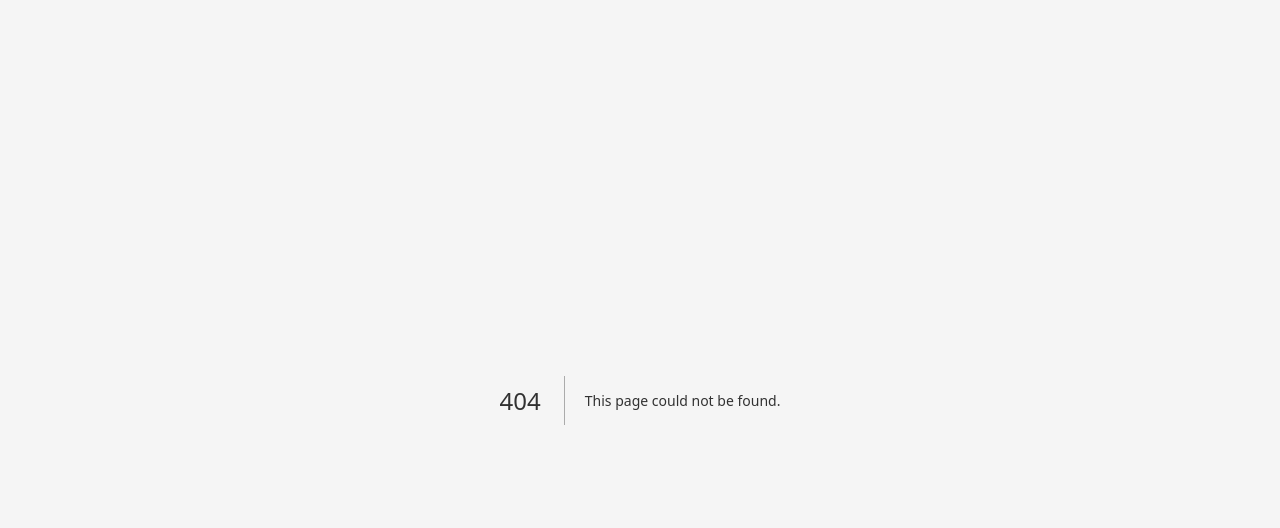
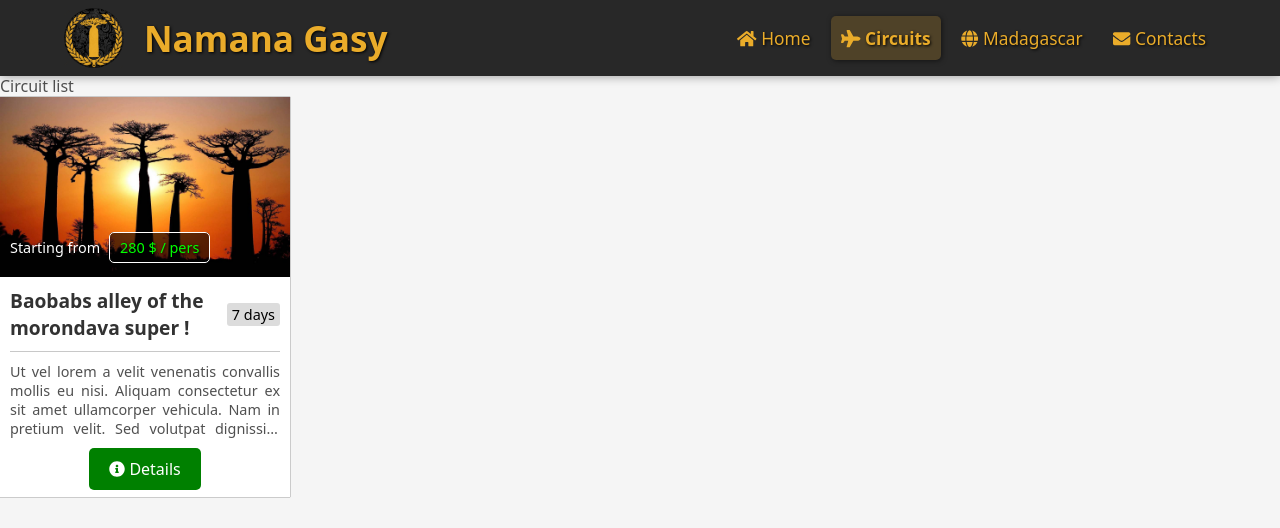
Before and after one commit to TAndrian/namanagasy, a Next.js app: page /circuits in a window 1280 px wide. Before the commit this address had no page. Shown: the top 528 px of the page. Built offline with nearby package versions, Linux system fonts and the light colour scheme.

Commit message:
add circuit card and page

```diff
--- a/components/AppLinks.jsx
+++ b/components/AppLinks.jsx
@@ -12,13 +12,13 @@ const linkList = [
 		content: "Home",
 		icon: ["fas", "home"],
 		title: "Go to homepage.",
-		link: "#0"
+		link: "/"
 	},
 	{
 		content: "Circuits",
 		icon: ["fas", "plane"],
 		title: "Available circuits for this season.",
-		link: "#0"
+		link: "/circuits"
 	},
 	{
 		content: "Madagascar",
@@ -34,8 +34,12 @@ const linkList = [
 	}
 ];
 
+const AppLinks = ({ active }) => {
 	const mappedLinks = linkList.map((link, key) => (
-	<li className={ `app-links__item ${key === 0 && "app-links__item--active"}` } key={ uuidv4() }>
+		<li
+			className={ `app-links__item ${key === active && "app-links__item--active"}` }
+			key={ uuidv4() }
+		>
 			<Link href={ link.link } passHref>
 				<a className="app-links__link" title={ link.title }>
 					<Icon className="app-links__icon mg-r-5" icon={ link.icon } />
@@ -45,10 +49,11 @@ const mappedLinks = linkList.map((link, key) => (
 		</li>
 	));
 
-const AppLinks = () => (
+	return (
 		<ul className="app-links">
 			{ mappedLinks }
 		</ul>
 	);
+};
 
 export default AppLinks;
--- /dev/null
+++ b/components/CircuitCard.jsx
@@ -0,0 +1,50 @@
+import React from "react";
+import { FontAwesomeIcon as Icon } from "@fortawesome/react-fontawesome";
+import { LazyLoadImage as Image } from "react-lazy-load-image-component";
+
+/*
+	Circuit card representing circuit data
+*/
+
+const CircuitCard = () => (
+	<article className="circuit-card o-h bg-white b-b f-c-st-st tr-200">
+		<div className="circuit-card__representation o-h w-100">
+			<div className="w-100 h-100">
+				<Image
+					className="w-100 h-100"
+					alt="Baobabs alley"
+					src="images/baobabs-morondava.jpg"
+				/>
+			</div>
+			<div className="circuit-card__data w-100 h-100 f-c-st-be">
+				<a
+					className="share w-20px h-20px o-h white pd-10 mg-10 br-r f-r-ce-ce tr-200"
+					href="#0"
+					title="Share this circuit."
+				>
+					<Icon icon={ ["fas", "share"] } />
+				</a>
+				<p className="pd-10 pd-b-20 fs-90 white">
+					Starting from <span className="price pd-5 pd-l-10 pd-r-10 mg-l-5 lime br-5">280 $ / pers</span>
+				</p>
+			</div>
+		</div>
+		<div className="circuit-card__about">
+			<div className="f-r-be-ce">
+				<h2 className="circuit-card__title fs-120 pd-10">Baobabs alley of the morondava super !</h2>
+				<p className="circuit-card__duration pd-5 mg-r-10 fs-90 black">7 days</p>
+			</div>
+			<div className="circuit-card__separator mg-l-10"></div>
+			<p className="circuit-card__text fs-90 pd-10 tx-j">
+				Ut vel lorem a velit venenatis convallis mollis eu nisi. Aliquam consectetur ex sit amet ullamcorper vehicula. Nam in pretium velit. Sed volutpat dignissim scelerisque. Aenean molestie odio libero, vel condimentum risus iaculis vitae.
+			</p>
+			<p className="tx-c mg-t-10">
+				<button className="circuit-card__details pd-10 pd-l-20 pd-r-20 bg-green white br-5 p tr-200">
+					<Icon icon={ ["fas", "info-circle"] } /> Details
+				</button>
+			</p>
+		</div>
+	</article>
+);
+
+export default CircuitCard;
--- a/components/Navbar.jsx
+++ b/components/Navbar.jsx
@@ -6,7 +6,7 @@ import AppLinks from "components/AppLinks";
 	Navigation bar
 */
 
-const Navbar = () => (
+const Navbar = ({ active }) => (
 	<nav className="navbar w-100">
 		<div className="container f-r-be-ce h-100">
 			<div className="f-r-st-ce">
@@ -17,7 +17,7 @@ const Navbar = () => (
 				/>
 				<h1 className="navbar__title fs-220 t">Namana Gasy</h1>
 			</div>
-			<AppLinks />
+			<AppLinks active={ active }/>
 			<div className="navbar__trigger o-h tr-200 br-r t fs-170 p" title="Menu">
 				<Icon icon={ ["fas", "bars"] } />
 			</div>
--- a/components/Page.jsx
+++ b/components/Page.jsx
@@ -5,9 +5,9 @@ import Navbar from "components/Navbar";
 	Pages template
 */
 
-const Page = ({ children }) => (
+const Page = ({ active, children }) => (
 	<main>
-		<Navbar />
+		<Navbar active={ active }/>
 		{ children }
 	</main>
 );
--- /dev/null
+++ b/pages/circuits.jsx
@@ -0,0 +1,25 @@
+import React, { Fragment } from "react";
+import Heading from "components/Heading";
+import Page from "components/Page";
+import CircuitCard from "components/CircuitCard";
+
+/*
+	Circuits page
+*/
+
+const CircuitsPage = () => (
+	<Fragment>
+		<Heading
+			title="Trips to Madagascar for all budgets"
+			image="/images/pirogue-morondava.jpg"
+		>
+			Affordable touristic circuits to Madagascar with experienced driver and guide.
+		</Heading>
+		<Page active={ 1 }>
+			<p className="pd-t-50 mg-t-25">Circuit list</p>
+			<CircuitCard />
+		</Page>
+	</Fragment>
+);
+
+export default CircuitsPage;
--- a/pages/index.jsx
+++ b/pages/index.jsx
@@ -15,9 +15,8 @@ const Homepage = () => (
 		>
 			Hire a touristic driver guide to visit Madagascar.
 		</Heading>
-		<Page>
+		<Page active={ 0 }>
 			<CoverHome />
-			<h1>Hello world !</h1>
 		</Page>
 	</Fragment>
 );
--- /dev/null
+++ b/styles/CircuitCard.scss
@@ -0,0 +1,75 @@
+.circuit-card {
+	width: 290px;
+	height: 400px;
+
+	&__title {
+		flex: 1;
+	}
+
+	&__representation {
+		height: 180px;
+		position: relative;
+	}
+
+	&__separator {
+		width: calc(100% - 20px);
+		height: 1px;
+		background: rgba(200, 200, 200);
+	}
+
+	&__about {
+		flex: 1;
+	}
+
+	&__duration {
+		border-radius: 3px;
+		padding-top: 2px;
+		padding-bottom: 2px;
+		background: rgba(220, 220, 220);
+	}
+
+	&__details {
+		border: none;
+		&:hover {
+			background: darken(green, 10%);
+		}
+		&:active {
+			background: lighten(green, 10%);
+		}
+	}
+
+	&__text {
+		display: -webkit-box;
+		-webkit-line-clamp: 4;
+		-webkit-box-orient: vertical;
+		overflow: hidden;
+		text-overflow: ellipsis;
+		padding-bottom: 0;
+	}
+
+	&__data {
+		position: absolute;
+		top: 0;
+		.price {
+			background: rgba(0, 0, 0, 0.6);
+			border: 1px white solid;
+			text-shadow: 1px 1px 3px black;
+		}
+		.share {
+			opacity: 0;
+			background: rgba(0, 0, 0, 0.6);
+			box-shadow: 1px 1px 3px black;
+			&:hover {
+				font-size: 1.3em;
+				background: $color-theme;
+			}
+		}
+	}
+
+	&:hover {
+		box-shadow: 0px 0px 20px rgba(0, 0, 0, 0.4);
+		.share {
+			opacity: 1;
+		}
+	}
+}
--- a/styles/index.scss
+++ b/styles/index.scss
@@ -7,3 +7,4 @@
 // Component styles
 @import "./Navbar.scss";
 @import "./CoverHome.scss";
+@import "./CircuitCard.scss";
```
Also changed, not shown: helpers/icons.js (+6 -2 lines), lorem.txt (added), public/images/pirogue-morondava.jpg (renamed from public/images/pirogue_morondava_namanagasy.jpg). Lines whose indentation alone changed are shown as unchanged.
